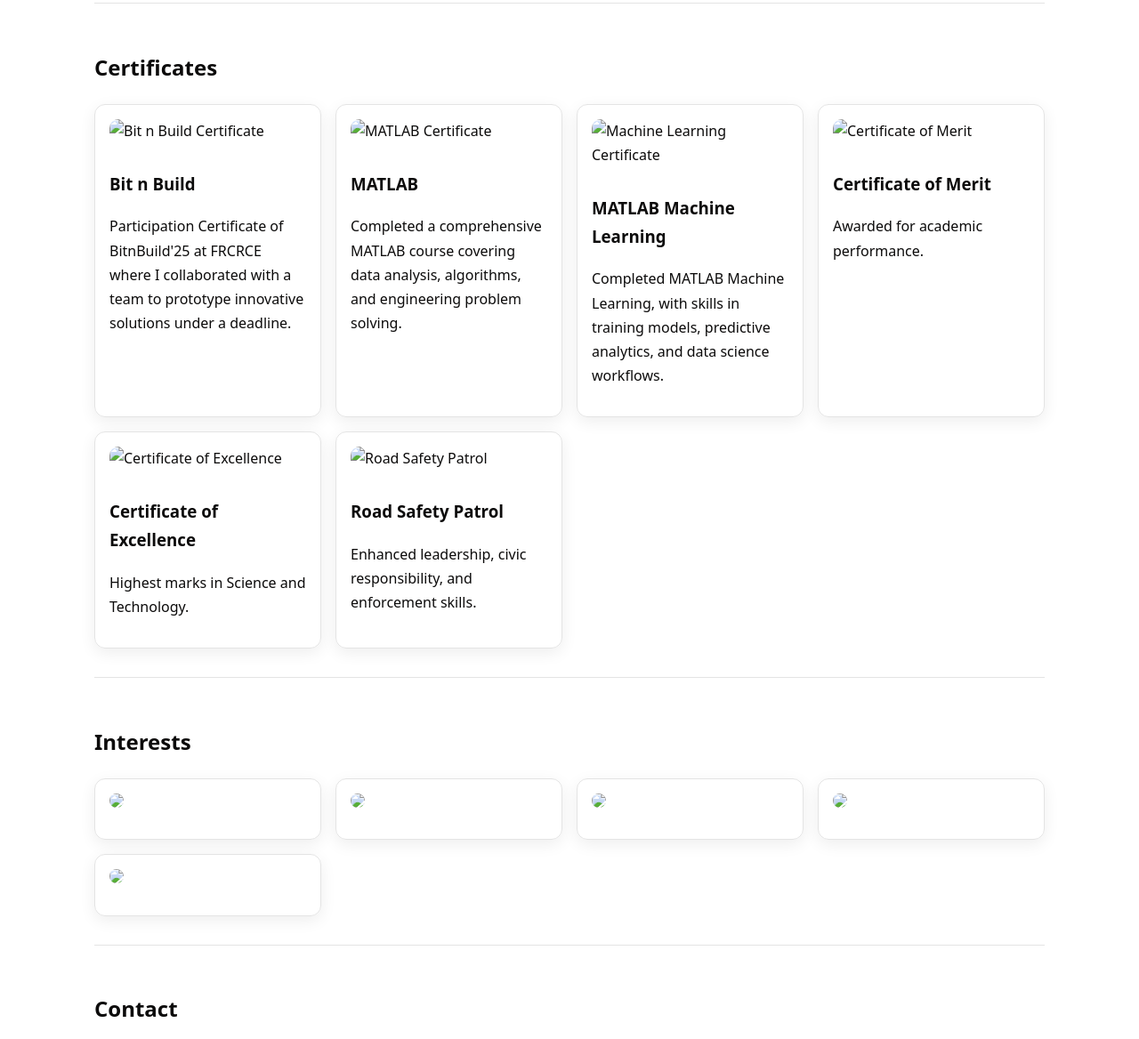
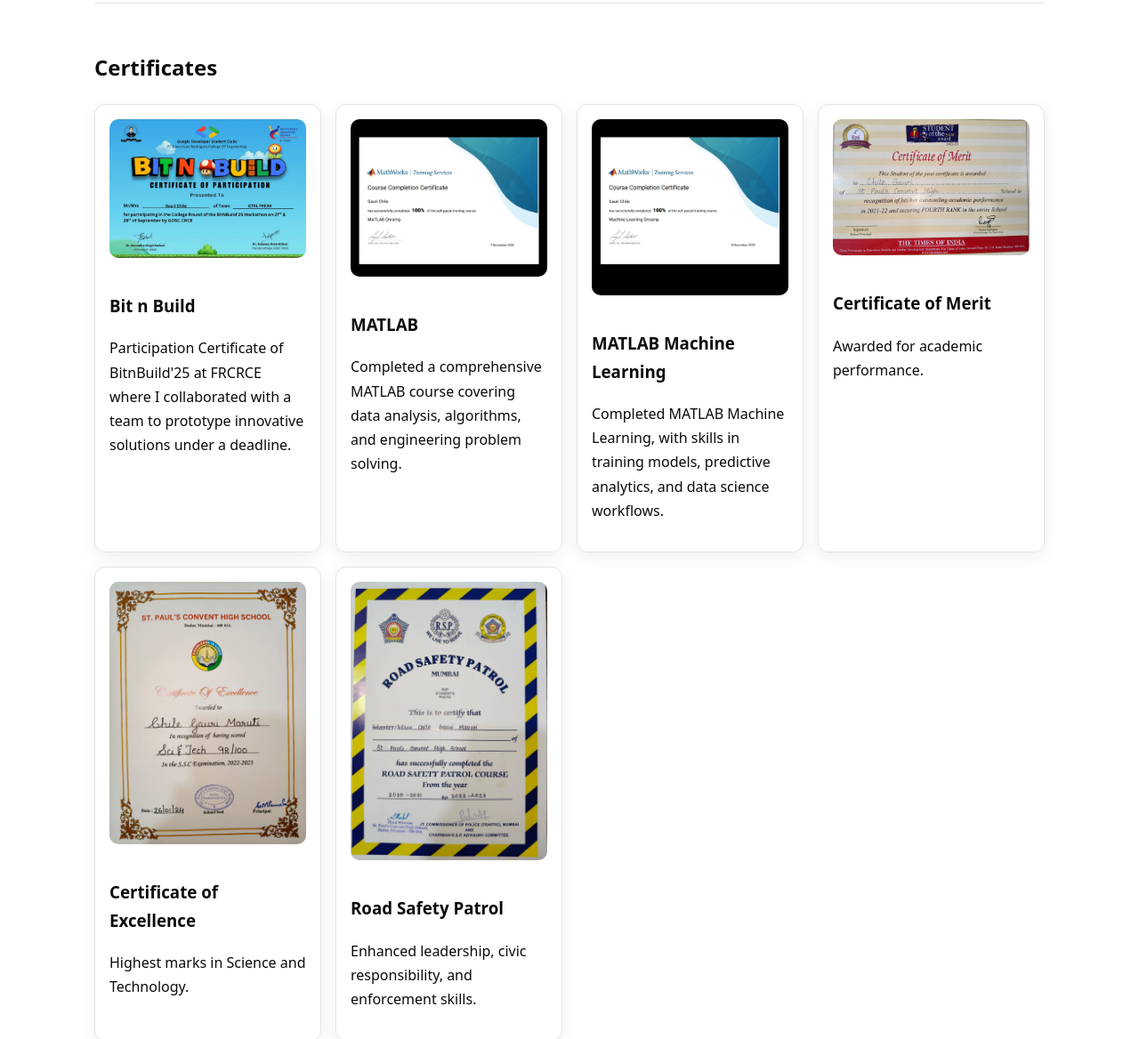
Before and after one commit to gaurichilejee-droid/gaurichilewebsite, a plain HTML site: page index.html in a window 1280 px wide. Shown: the part 1040-2208 px from the top of the page at 89% size. Drawn offline with Linux system fonts and the light colour scheme; a script that the page names is missing; files whose address does not match are found by name.

Commit message:
Update index.html

```diff
--- a/index.html
+++ b/index.html
@@ -91,7 +91,7 @@
   <section id="resume" class="about">
     <h2>Resume</h2>
     <div class="pdf-container">
-      <iframe src="assets/resume/White Simple Student CV Resume.pdf"
+      <iframe src="./White Simple Student CV Resume.pdf"
               class="pdf-viewer" frameborder="0"></iframe>
     </div>
   </section>
@@ -103,37 +103,37 @@
     <div class="project-list">
 
       <article class="project">
-        <img src="assets/images/project1.jpg" class="project-image" alt="Bit n Build Certificate">
+        <img src="./project1.jpg" class="project-image" alt="Bit n Build Certificate">
         <h3>Bit n Build</h3>
         <p>Participation Certificate of BitnBuild'25 at FRCRCE where I collaborated with a team to prototype innovative solutions under a deadline.</p>
       </article>
 
       <article class="project">
-        <img src="assets/images/project2.jpg" class="project-image" alt="MATLAB Certificate">
+        <img src="./project2.jpg" class="project-image" alt="MATLAB Certificate">
         <h3>MATLAB</h3>
         <p>Completed a comprehensive MATLAB course covering data analysis, algorithms, and engineering problem solving.</p>
       </article>
 
       <article class="project">
-        <img src="assets/images/project3.jpg" class="project-image" alt="Machine Learning Certificate">
+        <img src="./project3.jpg" class="project-image" alt="Machine Learning Certificate">
         <h3>MATLAB Machine Learning</h3>
         <p>Completed MATLAB Machine Learning, with skills in training models, predictive analytics, and data science workflows.</p>
       </article>
 
       <article class="project">
-        <img src="assets/images/project4.jpg" class="project-image" alt="Certificate of Merit">
+        <img src="./project4.jpg" class="project-image" alt="Certificate of Merit">
         <h3>Certificate of Merit</h3>
         <p>Awarded for academic performance.</p>
       </article>
 
       <article class="project">
-        <img src="assets/images/project5.jpg" class="project-image" alt="Certificate of Excellence">
+        <img src="./project5.jpg" class="project-image" alt="Certificate of Excellence">
         <h3>Certificate of Excellence</h3>
         <p>Highest marks in Science and Technology.</p>
       </article>
 
       <article class="project">
-        <img src="assets/images/project6.jpg" class="project-image" alt="Road Safety Patrol">
+        <img src="./project6.jpg" class="project-image" alt="Road Safety Patrol">
         <h3>Road Safety Patrol</h3>
         <p>Enhanced leadership, civic responsibility, and enforcement skills.</p>
       </article>
@@ -148,23 +148,23 @@
     <div class="project-list">
 
       <article class="project">
-        <img src="assets/images/interest1.jpg" class="project-image">
+        <img src="./interest1.jpg" class="project-image">
       </article>
 
       <article class="project">
-        <img src="assets/images/interest2.jpg" class="project-image">
+        <img src="./interest2.jpg" class="project-image">
       </article>
 
       <article class="project">
-        <img src="assets/images/interest3.jpg" class="project-image">
+        <img src="./interest3.jpg" class="project-image">
       </article>
 
       <article class="project">
-        <img src="assets/images/interest4.jpg" class="project-image">
+        <img src="./interest4.jpg" class="project-image">
       </article>
 
       <article class="project">
-        <img src="assets/images/interest6.jpg" class="project-image">
+        <img src="./interest6.jpg" class="project-image">
       </article>
 
     </div>
```
